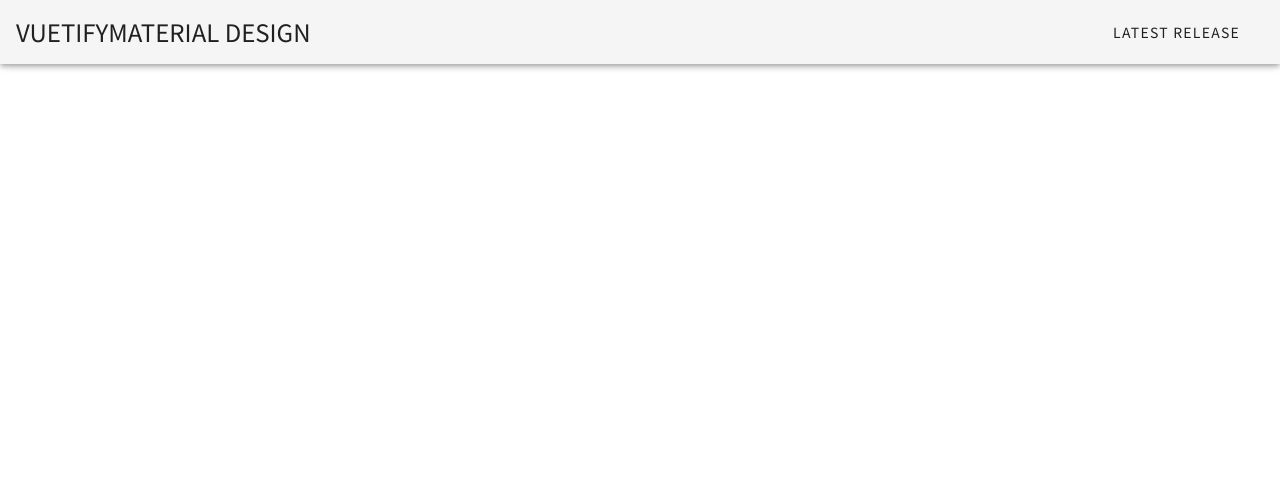
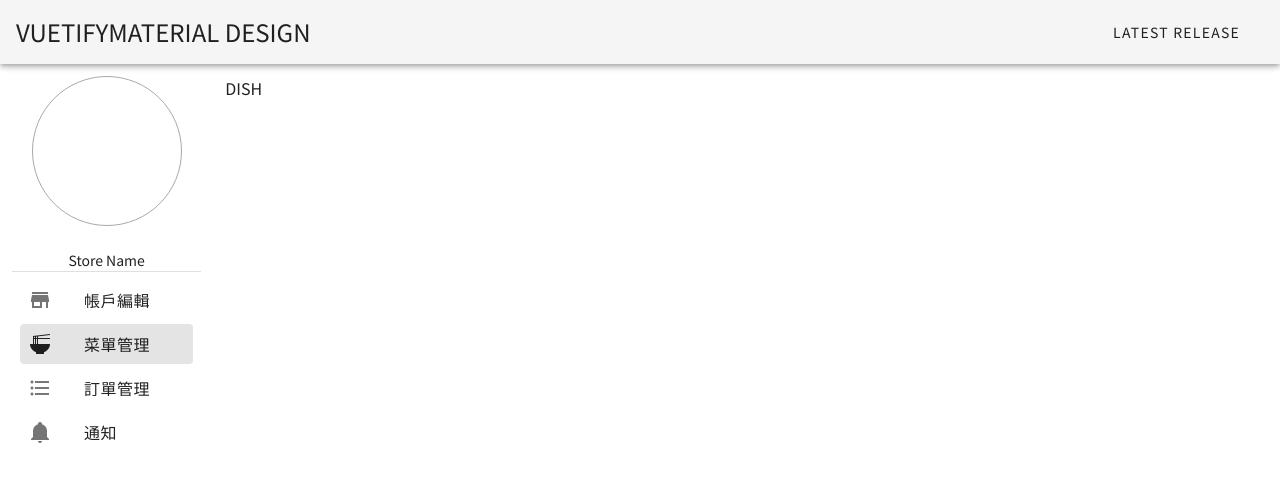
Before and after one commit to kingdom84521/FoodDelivery_FRONTEND, a Vue app in the folder client/: page /store/dish in a window 1280 px wide. Shown: the top 482 px of the page. Built offline with nearby package versions, Linux system fonts and the light colour scheme.

Commit message:
store.vue initial built complete.

```diff
--- a/client/src/router.js
+++ b/client/src/router.js
@@ -1,6 +1,11 @@
 import Vue from 'vue'
 import Router from 'vue-router'
-import OrderManage from "@/views/OrderManage"
+import ordermanage from "@/views/ordermanage"
+import dish from "@/views/dish"
+import store from "@/views/store"
+import account from "@/views/account"
+import main from "@/views/main"
+import notify from "@/views/notify"
 
 Vue.use(Router)
 
@@ -9,9 +14,41 @@ export default new Router({
   base: process.env.BASE_URL,
   routes: [
     {
-      name: "ordermanage",
-      path: "/ordermanage",
-      component: OrderManage
+      name: "store",
+      path: "/store",
+      component: store,
+      children: [
+        {
+          name: "",
+          path: "main",
+          component: main
+        },
+        {
+          name: "dish",
+          path: "dish",
+          component: dish
+        },
+        {
+          name: "ordermanage",
+          path: "ordermanage",
+          component: ordermanage
+        },
+        {
+          name: "account",
+          path: "account",
+          component: account
+        },
+        {
+          name: "main",
+          path: "main",
+          component: main
+        },
+        {
+          name: "notify",
+          path: "notify",
+          component: notify
+        }
+      ]
     }
   ]
 })
--- a/client/src/views/OrderManage.vue
+++ b/client/src/views/OrderManage.vue
@@ -1,36 +1,5 @@
 <template>
-    <v-container fluid>
-        <v-row>
-            <v-col cols="2">
-                <v-navigation-drawer permanent>
-                    <v-list-item>
-                        <v-list-item-content>
-                            <v-list-item-title class="title">
-                                Application
-                            </v-list-item-title>
-                            <v-list-item-subtitle>
-                                subtext
-                            </v-list-item-subtitle>
-                        </v-list-item-content>
-                    </v-list-item>
-
-                    <v-divider></v-divider>
-
-                    <v-list dense nav>
-                        <v-list-item v-for="item in items" :key="item.title" link>
-                            <v-list-item-icon>
-                                <v-icon>{{ item.icon }}</v-icon>
-                            </v-list-item-icon>
-
-                            <v-list-item-content>
-                                <v-list-item-title>{{ item.title }}</v-list-item-title>
-                            </v-list-item-content>
-                        </v-list-item>
-                    </v-list>
-                </v-navigation-drawer>
-            </v-col>
-
-            <v-col cols="10">
+    <v-container>
         <v-tabs fixed-tabs>
             <v-tab v-for="i in tabname" :key="i">{{i}}</v-tab>
             <!-- Search -->
@@ -58,21 +27,13 @@
                 </v-expansion-panel-content>
             </v-expansion-panel>
         </v-expansion-panels>
-            </v-col>
-        </v-row>
     </v-container>
 </template>
-
 <script>
 export default {
     data: () => ({
-        items: [
-          { title: 'Dashboard', icon: 'mdi-view-dashboard' },
-          { title: 'Photos', icon: 'mdi-image' },
-          { title: 'About', icon: 'mdi-help-box' },
-        ],
-
         tabname: ["訂單查詢", "訂單修改", "拒絕訂單"],
+        order: {},
         list: [{
             no: "201911170001",
             menu: "................",
@@ -90,30 +51,8 @@ export default {
             time: ""
         }]
     }),
-    methods:{
+    methods: {
 
     }
 }
-
-/* menu: {
-    id: "",
-    category: {
-        name: "",
-        special: [],
-        item: [
-            {
-                name: "",
-                price: "",
-                nutrition: "",
-                sp: ""
-            }
-        ]
-    },
-},
-*/
-
 </script>
-
-<style>
-
-</style>
--- /dev/null
+++ b/client/src/views/account.vue
@@ -0,0 +1,5 @@
+<template>
+    <div>
+        ACCOUNT
+    </div>
+</template>
--- /dev/null
+++ b/client/src/views/dish.vue
@@ -0,0 +1,5 @@
+<template>
+    <div>
+        DISH
+    </div>
+</template>
--- /dev/null
+++ b/client/src/views/main.vue
@@ -0,0 +1,5 @@
+<template>
+    <div>
+        MAIN
+    </div>
+</template>
--- /dev/null
+++ b/client/src/views/notify.vue
@@ -0,0 +1,5 @@
+<template>
+    <div>
+        NOTIFY
+    </div>
+</template>
--- /dev/null
+++ b/client/src/views/store.vue
@@ -0,0 +1,85 @@
+<template>
+    <v-container fluid>
+        <v-row>
+            <v-col cols="2">
+                <v-sheet>
+                    <v-row class="text-center">
+                        <v-col>
+                            <v-avatar class="avatar" size="150" >
+                                <v-img src="../assets/logo.png"></v-img>
+                            </v-avatar>
+                        </v-col>
+                    </v-row>
+                    <v-row  class="text-center">
+                        <v-col>
+                            <v-list-item-subtitle>
+                                Store Name
+                            </v-list-item-subtitle>
+                        </v-col>
+                    </v-row>
+
+                    <v-divider></v-divider>
+
+                    <v-list dense nav>
+                        <v-list-item v-for="item in items" :key="item.title" link :to="`/store/${item.route}`">
+                            <v-list-item-icon>
+                                <v-icon>{{ item.icon }}</v-icon>
+                            </v-list-item-icon>
+
+                            <v-list-item-content>
+                                <v-list-item-title class="body-1">{{ item.title }}</v-list-item-title>
+                            </v-list-item-content>
+                        </v-list-item>
+                    </v-list>
+                </v-sheet>
+            </v-col>
+            <v-col cols="10">
+                <router-view></router-view>
+                <router-view name="dish"></router-view>
+                <router-view name="ordermanage"></router-view>
+                <router-view name="account"></router-view>
+                <router-view name="notify"></router-view>
+            </v-col>
+        </v-row>
+    </v-container>
+</template>
+
+<script>
+export default {
+    data: () => ({
+        items: [
+          { title: '帳戶編輯', icon: 'mdi-store', route: 'account' },
+          { title: '菜單管理', icon: 'mdi-noodles', route: 'dish' },
+          { title: '訂單管理', icon: 'mdi-format-list-bulleted', route: 'ordermanage' },
+          { title: '通知', icon: 'mdi-bell', route: 'notify'}
+        ]
+    }),
+    methods:{
+
+    }
+}
+
+/* menu: {
+    id: "",
+    category: {
+        name: "",
+        special: [],
+        item: [
+            {
+                name: "",
+                price: "",
+                nutrition: "",
+                sp: ""
+            }
+        ]
+    },
+},
+*/
+
+</script>
+
+<style>
+    .avatar{
+        border: thin solid darkgray;
+    }
+</style>
```
Lines whose indentation alone changed are shown as unchanged.
